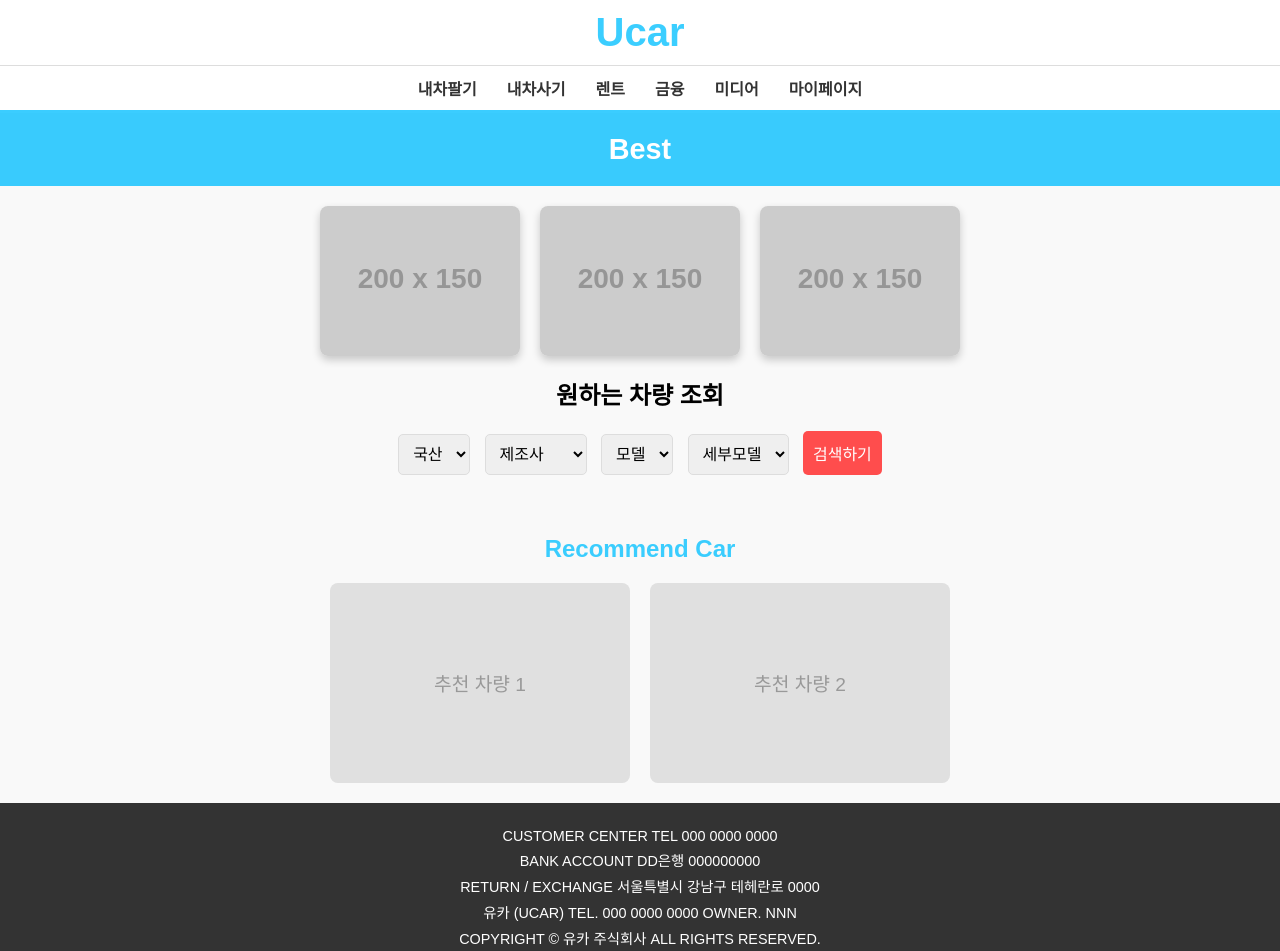
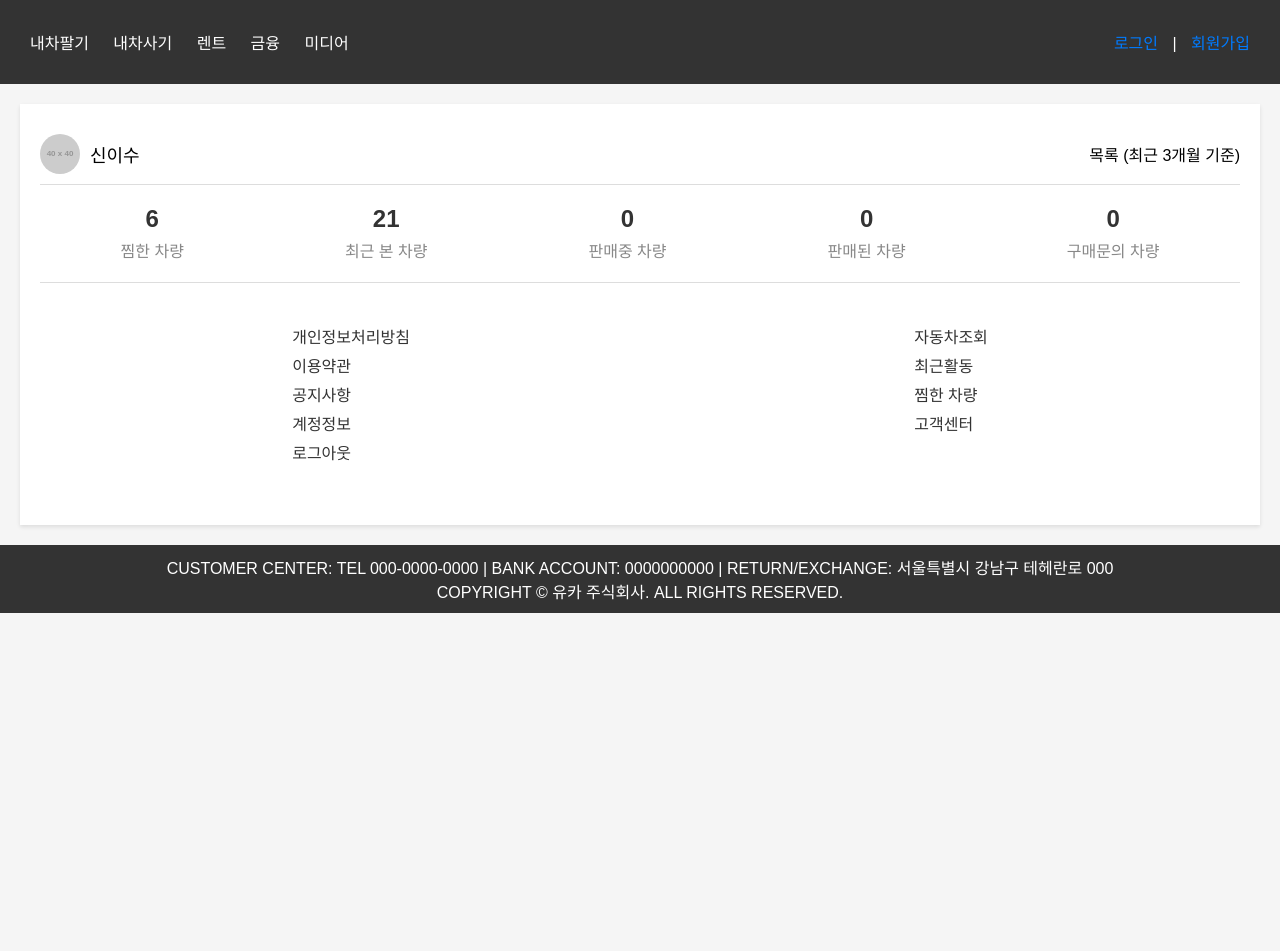
Before and after one commit to yisoooo/capstone, a plain HTML site: page mypage.html in a window 1280 px wide. After the commit the page ends 800 px from the top, so only its background shows below. Drawn offline with Linux system fonts and the light colour scheme; placeholder pictures from the web are drawn by us.

Commit message:
Update mypage.html

```diff
--- a/mypage.html
+++ b/mypage.html
@@ -3,300 +3,193 @@
 <head>
     <meta charset="UTF-8">
     <meta name="viewport" content="width=device-width, initial-scale=1.0">
-  <title>Ucar 중고차 홈페이지</title>
+    <title>마이페이지</title>
     <style>
-    /* 기본 스타일 */
         body {
             font-family: Arial, sans-serif;
             margin: 0;
             padding: 0;
-      background-color: #f9f9f9;
+            background-color: #f5f5f5;
         }
-
-    /* 상단 네비게이션 바 */
-    .top-bar {
-      background-color: #f0f0f0;
-      padding: 5px 20px;
-      font-size: 0.9em;
-      text-align: right;
+        header {
+            background-color: #333;
+            color: #fff;
+            padding: 10px 20px;
+            display: flex;
+            justify-content: space-between;
+            align-items: center;
         }
-
-    .top-bar span {
-      margin-left: 20px;
-      cursor: pointer;
+        header a {
+            color: #fff;
+            text-decoration: none;
+            margin: 0 10px;
         }
-
-    /* 메인 헤더 */
-    header {
+        header a:hover {
+            text-decoration: underline;
+        }
+        .container {
+            max-width: 1200px;
+            margin: 20px auto;
+            padding: 20px;
             background-color: #fff;
-      padding: 10px 20px;
-      text-align: center;
+            box-shadow: 0 2px 4px rgba(0, 0, 0, 0.1);
+        }
+        .profile-section {
+            display: flex;
+            align-items: center;
+            justify-content: space-between;
+            padding: 10px 0;
             border-bottom: 1px solid #ddd;
         }
-
-    header h1 {
-      font-size: 2.5em;
+        .profile-section img {
+            width: 40px;
+            height: 40px;
+            border-radius: 50%;
+        }
+        .profile-section .user-info {
+            display: flex;
+            align-items: center;
+        }
+        .profile-section .user-info span {
+            margin-left: 10px;
+            font-size: 18px;
+        }
+        .stats {
+            display: flex;
+            justify-content: space-around;
+            padding: 20px 0;
+            border-bottom: 1px solid #ddd;
+        }
+        .stats div {
+            text-align: center;
+        }
+        .stats div h3 {
             margin: 0;
-      font-weight: bold;
-      color: #00bfffc4;
+            font-size: 24px;
+            color: #333;
         }
-
-    /* 메인 메뉴 */
-    .main-menu {
+        .stats div p {
+            color: #888;
+            margin: 5px 0 0;
+        }
+        .links {
             display: flex;
-      justify-content: center;
-      background-color: #ffffff;
-      padding: 10px 0;
-      border-bottom: 3px solid #00bfffc4;
-    }
-
-    .main-menu a {
-      margin: 0 15px;
-      color: #333;
-      text-decoration: none;
-      font-weight: bold;
-    }
-
-    .main-menu a:hover {
-      color: #00bfffc4;
-
-    }
-
-    /* Best 섹션 */
-    .best-section {
-      background-color: #00bfffc4;
-      padding: 20px 0;
-      text-align: center;
-      font-size: 1.8em;
-      font-weight: bold;
-      color: #fff;
-    }
-
-    /* 차량 이미지 및 검색 섹션 */
-    .search-section {
-      text-align: center;
+            justify-content: space-around;
             padding: 20px 0;
         }
-
-    .car-images {
-      display: flex;
-      justify-content: center;
-      gap: 20px;
-      margin-bottom: 20px;
+        .links ul {
+            list-style: none;
+            padding: 0;
         }
-
-    .car-images img {
-      width: 200px;
-      height: 150px;
-      object-fit: cover;
-      border-radius: 8px;
-      box-shadow: 0 4px 8px rgba(0, 0, 0, 0.2);
+        .links ul li {
+            margin: 5px 0;
         }
-
-    .search-filters select, .search-filters button {
-      padding: 10px;
-      margin: 0 5px;
-      font-size: 1em;
-      border-radius: 5px;
+        .links ul li a {
+            text-decoration: none;
+            color: #333;
         }
-
-    .search-filters select {
-      border: 1px solid #ddd;
+        .links ul li a:hover {
+            text-decoration: underline;
         }
-
-    .search-filters button {
-      background-color: #ff4d4d;
-      color: #fff;
-      border: none;
-      cursor: pointer;
-    }
-
-    .search-filters button:hover {
-      background-color: #e60000;
-    }
-
-    /* 추천 차량 섹션 */
-    .recommend-section {
-      padding: 20px;
-      text-align: center;
-    }
-
-    .recommend-section h2 {
-      font-size: 1.5em;
-      margin-bottom: 20px;
-      color: #00bfffc4;
-    }
-
-    .recommend-cars {
-      display: flex;
-      justify-content: center;
-      gap: 20px;
-    }
-
-    .recommend-car {
-      width: 300px;
-      height: 200px;
-      background-color: #e0e0e0;
-      border-radius: 8px;
-      display: flex;
-      align-items: center;
-      justify-content: center;
-      font-size: 1.2em;
-      color: #999;
-    }
-
-    /* 푸터 */
         footer {
             background-color: #333;
             color: #fff;
-      padding: 20px;
-      font-size: 0.9em;
+            padding: 10px;
             text-align: center;
+            margin-top: 20px;
         }
-
-    footer div {
-      margin: 5px 0;
+        .login-section {
+            text-align: center;
+            margin: 20px 0;
         }
-
-    /* 모달 스타일 */
-    .modal {
-      display: none;
-      position: fixed;
-      top: 0;
-      left: 0;
-      width: 100%;
-      height: 100%;
-      background-color: rgba(0, 0, 0, 0.5);
-      justify-content: center;
-      align-items: center;
+        .login-section a {
+            text-decoration: none;
+            color: #007bff;
+            margin: 0 10px;
         }
-
-    .modal-content {
-      background-color: white;
-      padding: 20px;
-      border-radius: 8px;
-      width: 300px;
+        .login-section a:hover {
+            text-decoration: underline;
         }
-
-    .modal-content input {
-      width: 100%;
-      padding: 10px;
-      margin: 10px 0;
-      border-radius: 5px;
-      border: 1px solid #ddd;
-    }
-
-    .modal-content button {
-      width: 100%;
-      padding: 10px;
-      background-color: #4CAF50;
-      color: white;
-      border: none;
-      border-radius: 5px;
-    }
-
-    .modal-content button:hover {
-      background-color: #45a049;
-    }
-
-    /* 모달 닫기 버튼 */
-    .close {
-      position: absolute;
-      top: 5px;
-      right: 10px;
-      font-size: 20px;
-      font-weight: bold;
-      cursor: pointer;
-    }
-
     </style>
 </head>
 <body>
 
 <!-- 헤더 -->
 <header>
-    <h1>Ucar</h1>
-  </header>
-
-  <!-- 네비게이션 메뉴 -->
-  <nav class="main-menu">
+    <div>
         <a href="#">내차팔기</a>
         <a href="#">내차사기</a>
         <a href="#">렌트</a>
         <a href="#">금융</a>
         <a href="#">미디어</a>
-    <a href="login1.html">마이페이지</a>
-  </nav>
+    </div>
+    <div class="login-section">
+        <a href="#">로그인</a> |
+        <a href="#">회원가입</a>
+    </div>
+</header>
 
-  <!-- Best 섹션 -->
-  <div class="best-section">
-    Best
+<!-- 메인 컨테이너 -->
+<div class="container">
+    <!-- 프로필 섹션 -->
+    <div class="profile-section">
+        <div class="user-info">
+            <img src="https://via.placeholder.com/40" alt="프로필 이미지">
+            <span>신이수</span>
         </div>
-
-  <!-- 차량 이미지 및 검색 섹션 -->
-  <div class="search-section">
-    <div class="car-images">
-      <img src="https://via.placeholder.com/200x150" alt="Car 1">
-      <img src="https://via.placeholder.com/200x150" alt="Car 2">
-      <img src="https://via.placeholder.com/200x150" alt="Car 3">
-    </div>
-    <h2>원하는 차량 조회</h2>
-    <div class="search-filters">
-      <select>
-        <option>국산</option>
-        <option>수입</option>
-      </select>
-      <select>
-        <option>제조사</option>
-        <option>현대</option>
-        <option>기아</option>
-        <option>대우/GM</option>
-        <option>쌍용</option>
-      </select>
-      <select>
-        <option>모델</option>
-      </select>
-      <select>
-        <option>세부모델</option>
-      </select>
-      <button>검색하기</button>
+        <div>
+            목록 (최근 3개월 기준)
         </div>
     </div>
 
-  <!-- 추천 차량 섹션 -->
-  <div class="recommend-section">
-    <h2>Recommend Car</h2>
-    <div class="recommend-cars">
-      <div class="recommend-car">추천 차량 1</div>
-      <div class="recommend-car">추천 차량 2</div>
+    <!-- 통계 섹션 -->
+    <div class="stats">
+        <div>
+            <h3>6</h3>
+            <p>찜한 차량</p>
+        </div>
+        <div>
+            <h3>21</h3>
+            <p>최근 본 차량</p>
+        </div>
+        <div>
+            <h3>0</h3>
+            <p>판매중 차량</p>
+        </div>
+        <div>
+            <h3>0</h3>
+            <p>판매된 차량</p>
+        </div>
+        <div>
+            <h3>0</h3>
+            <p>구매문의 차량</p>
         </div>
     </div>
 
-  <!-- 로그인/회원가입 모달 -->
-  <div class="modal" id="myModal">
-    <div class="modal-content">
-      <span class="close" id="closeModal">&times;</span>
-      <h2>로그인</h2>
-      <input type="text" placeholder="아이디">
-      <input type="password" placeholder="비밀번호">
-      <button>로그인</button>
-      <p>아직 계정이 없으신가요? <a href="#">회원가입</a></p>
+    <!-- 링크 섹션 -->
+    <div class="links">
+        <ul>
+            <li><a href="#">개인정보처리방침</a></li>
+            <li><a href="#">이용약관</a></li>
+            <li><a href="#">공지사항</a></li>
+            <li><a href="#">계정정보</a></li>
+            <li><a href="#">로그아웃</a></li>
+        </ul>
+        <ul>
+            <li><a href="#">자동차조회</a></li>
+            <li><a href="#">최근활동</a></li>
+            <li><a href="#">찜한 차량</a></li>
+            <li><a href="#">고객센터</a></li>
+        </ul>
     </div>
 </div>
 
 <!-- 푸터 -->
+
 <footer>
-    <div>CUSTOMER CENTER TEL 000 0000 0000</div>
-    <div>BANK ACCOUNT DD은행 000000000</div>
-    <div>RETURN / EXCHANGE 서울특별시 강남구 테헤란로 0000</div>
-    <div>유카 (UCAR) TEL. 000 0000 0000 OWNER. NNN</div>
-    <div>COPYRIGHT © 유카 주식회사 ALL RIGHTS RESERVED.</div>
+    <div>CUSTOMER CENTER: TEL 000-0000-0000 | BANK ACCOUNT: 0000000000 | RETURN/EXCHANGE: 서울특별시 강남구 테헤란로 000</div>
+    <div>COPYRIGHT © 유카 주식회사. ALL RIGHTS RESERVED.</div>
 </footer>
 
-  <script>
-    // 모달 열기
-    document.getElementById("openModal").onclick = function() {
-      document.getElementById("myModal").style.display = "flex";
-    };
-
-    // 모달 닫기
+</body>
+</html>
```
Lines whose indentation alone changed are shown as unchanged.
